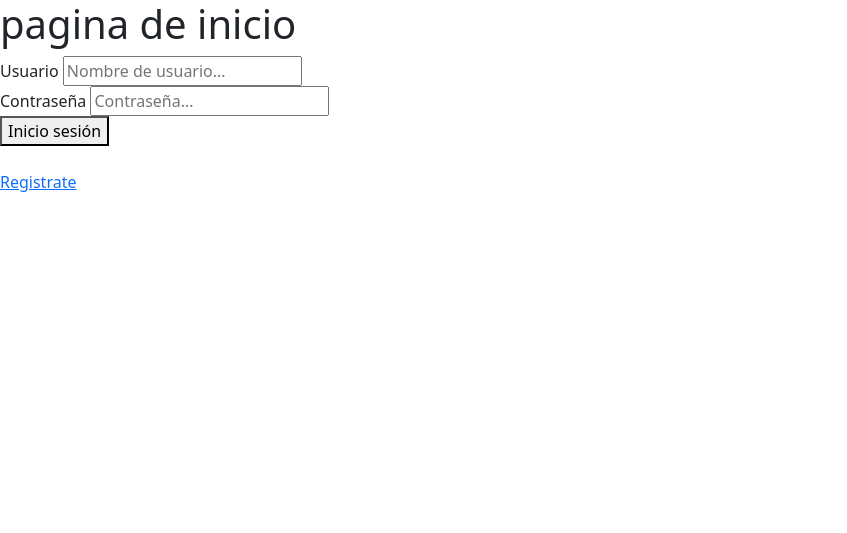
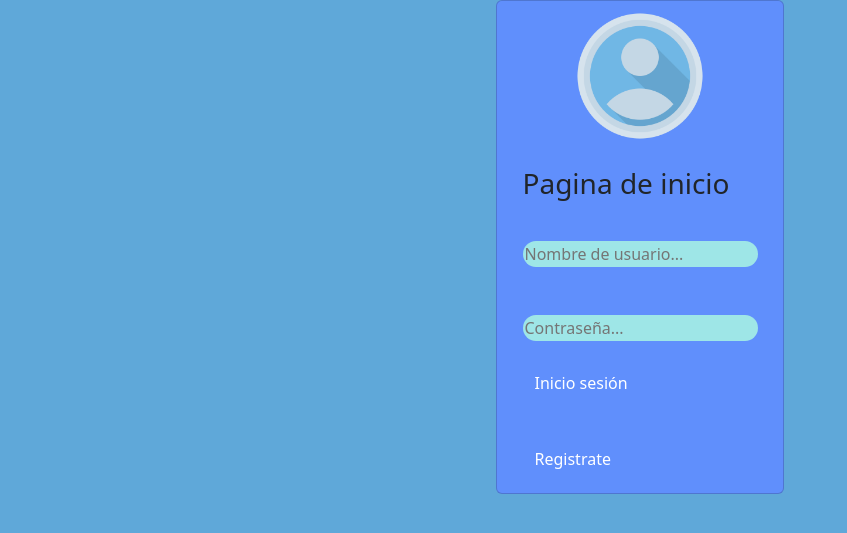
Before and after one commit to diaz1002/php_2742733, a PHP site: page / in a window 1280 px wide. Shown: the top 533 px of the page, without its empty margins (0-847 px from the left). Run offline with PHP 8.4, Linux system fonts and the light colour scheme.

Commit message:
falta terminar de parte de Jhonatan y Karem

```diff
--- a/09-session/index.php
+++ b/09-session/index.php
@@ -2,18 +2,18 @@
 session_start();
 
 
-if($_SERVER["REQUEST_METHOD"] == 'POST' ){
+if ($_SERVER["REQUEST_METHOD"] == 'POST') {
 
     $usuario = $_POST['usuario'];
     $password = $_POST['contraseña'];
 
-    $usuario_register = isset( $_SESSION['usuarioRegistrado'] ) ? $_SESSION ['usuarioRegistrado'] : null;
-    $contraseña_register = isset( $_SESSION['contraseñaRegistrado'] ) ? $_SESSION ['contraseñaRegistrado'] : null;
+    $usuario_register = isset($_SESSION['usuarioRegistrado']) ? $_SESSION['usuarioRegistrado'] : null;
+    $contraseña_register = isset($_SESSION['contraseñaRegistrado']) ? $_SESSION['contraseñaRegistrado'] : null;
 
 
-    if(empty($usuario) or empty($password)){
-        echo '<div class="text-success alert alert-danger" role="alert">' . 'Rellene completo el formulario' . '</div>';
-    }else{
+    if (empty($usuario) or empty($password)) {
+        echo '<div class="text-success alert alert-primary" role="primary">' . 'Rellene completo el formulario' . '</div>';
+    } else {
 
         try {
             $conexion = new PDO("mysql: host=localhost; dbname=focaapp", 'root', '');
@@ -25,24 +25,21 @@ if($_SERVER["REQUEST_METHOD"] == 'POST' ){
         $statement = $conexion->prepare("SELECT * FROM userapp WHERE username = :usuario AND contraseña = :pass ");
         //$statement = $conexion->prepare("SELECT * FROM `userapp` WHERE `username` = :usuario AND `contraseña` = :pass");
 
-        $statement->execute( array(":usuario"=>$usuario, ":pass"=>$password));
+        $statement->execute(array(":usuario" => $usuario, ":pass" => $password));
 
         $result = $statement->fetchAll();
 
         //print_r($statement);
 
-        if($result){
+        if ($result) {
             echo 'ejecutando...';
             $_SESSION['usuarioRegistrado'] = $usuario;
             $_SESSION['contraseñaRegistrado'] = $password;
             header('location: user.php');
-        } else{
-            echo "El usuario o la contraseña son incorrectos";
+        } else {
+            echo '<div class="text-success alert alert-primary" role="primary">' . 'El usuario o la contraseña son incorrectos' . '</div>';
         }
-
     }
-
-
 }
 
 
@@ -57,27 +54,43 @@ if($_SERVER["REQUEST_METHOD"] == 'POST' ){
     <meta name="viewport" content="width=device-width, initial-scale=1.0">
     <title>Document</title>
     <link href="https://cdn.jsdelivr.net/npm/bootstrap@5.3.3/dist/css/bootstrap.min.css" rel="stylesheet" integrity="sha384-QWTKZyjpPEjISv5WaRU9OFeRpok6YctnYmDr5pNlyT2bRjXh0JMhjY6hW+ALEwIH" crossorigin="anonymous">
+    <link rel="stylesheet" href="style.css">
 </head>
 
-<body>
+<body style="background-color: #5FA8D9;">
 
-
-    <h1>pagina de inicio </h1>
-
+    <div class="carta">
+        <div class="card" style="width: 18rem; background-color:#608FFC; ">
+        <img class="im" src="./galeria/us.png" alt="">
+            <div class="card-body">
+                <h3 class="card-title">Pagina de inicio</h3>
+                <p class="card-text">
 
                 <form action="index.php" method="POST">
-        <label for="usuario">Usuario</label>
-        <input id="usuario" type="text" placeholder="Nombre de usuario..." name="usuario">
+                    <label for="usuario"></label>
+                    <input class="us" id="usuario" type="text" placeholder="Nombre de usuario..." name="usuario">
                     <br>
-        <label for="contraseña" required>Contraseña</label>
-        <input id="contraseña" type="password" placeholder="Contraseña..." name="contraseña">
+                    <label for="contraseña" required></label>
+                    <input class="cr" id="contraseña" type="password" placeholder="Contraseña..." name="contraseña">
                     <br>
-        <button type="submit">Inicio sesión</button>
+                    <button style="color: white; text-decoration:none" type="submit" class="btn btn-outline-primary in">Inicio sesión</button>
                     <br>
                     <br>
                 </form>
 
-        <a href="./registro.php">Registrate</a>
+                </p>
+                <button type="button" class="btn btn-outline-primary rg"><a href="./registro.php" class="card-link" style="color: white; text-decoration:none;">Registrate</a></button>
+
+            </div>
+
+        </div>
+
+    </div>
+
+
+
+
+
 
 
 
--- a/09-session/style.css
+++ b/09-session/style.css
@@ -0,0 +1,52 @@
+.carta{
+    display: flex;
+    justify-content: center;
+
+
+}
+.carta2{
+    display: flex;
+    justify-content: center;
+}
+
+.card{
+    align-items: center;
+}
+
+.us{
+    border-radius: 1rem;
+    border: 2px;
+    display: flex;
+    flex-direction: column;
+    gap: 2rem;
+    background-color: #9ee6e7 ;
+}
+
+.cr{
+    border-radius: 1rem;
+    border: 2px;
+    display: flex;
+    flex-direction: column;
+    gap: 2rem;
+    background-color:#9ee6e7 ;
+}
+
+.rg{
+    border-radius: 1rem;
+    border: 2px;
+}
+
+.in{
+    border-radius: 1rem;
+    border: 2px;
+}
+
+.im{
+    width: 150px;
+
+}
+
+.ph{
+    display: flex;
+    justify-content: center;
+}
```
Also changed, not shown: 09-session/registro.php (+23 -17 lines), 09-session/galeria/us.png (added). Lines whose indentation alone changed are shown as unchanged.
